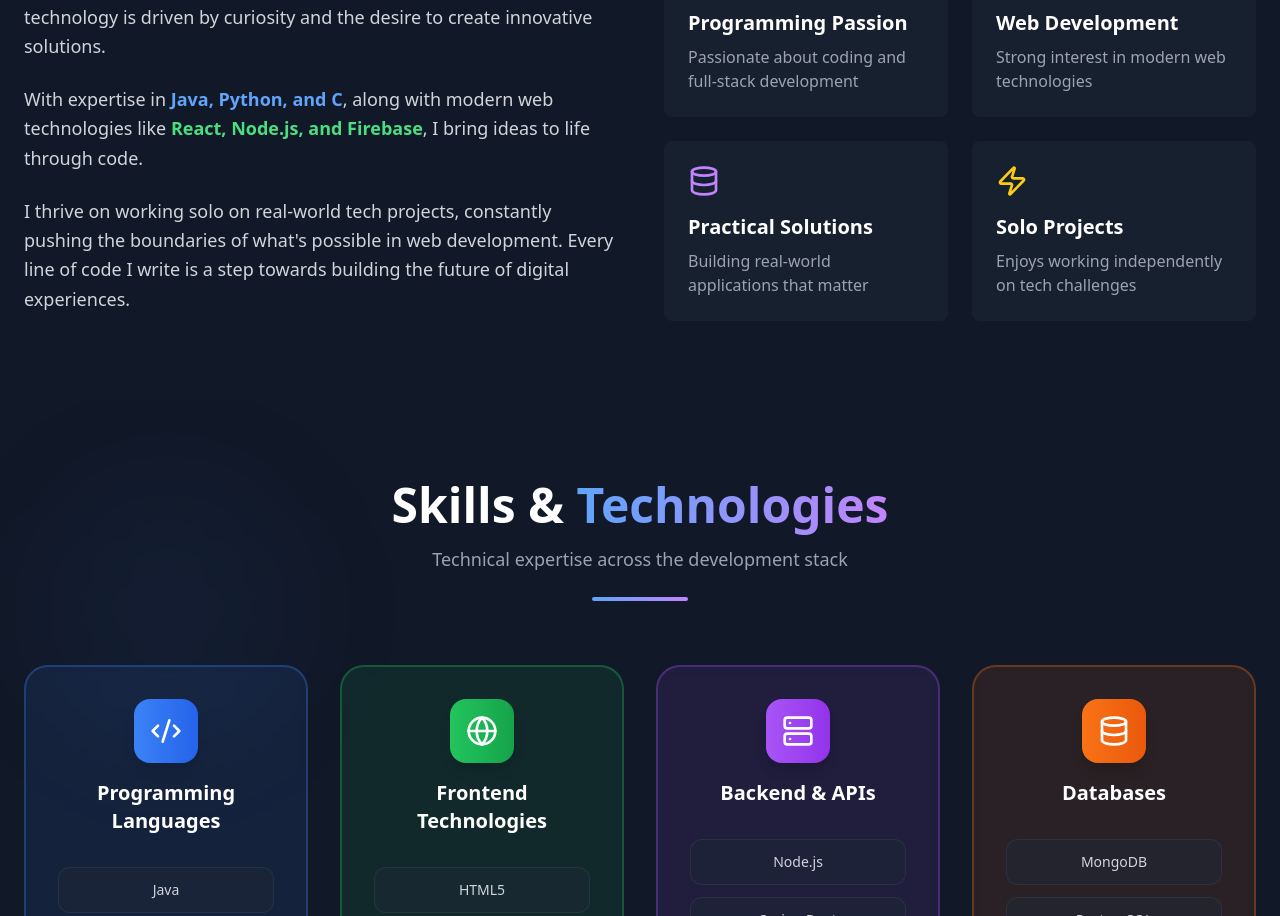
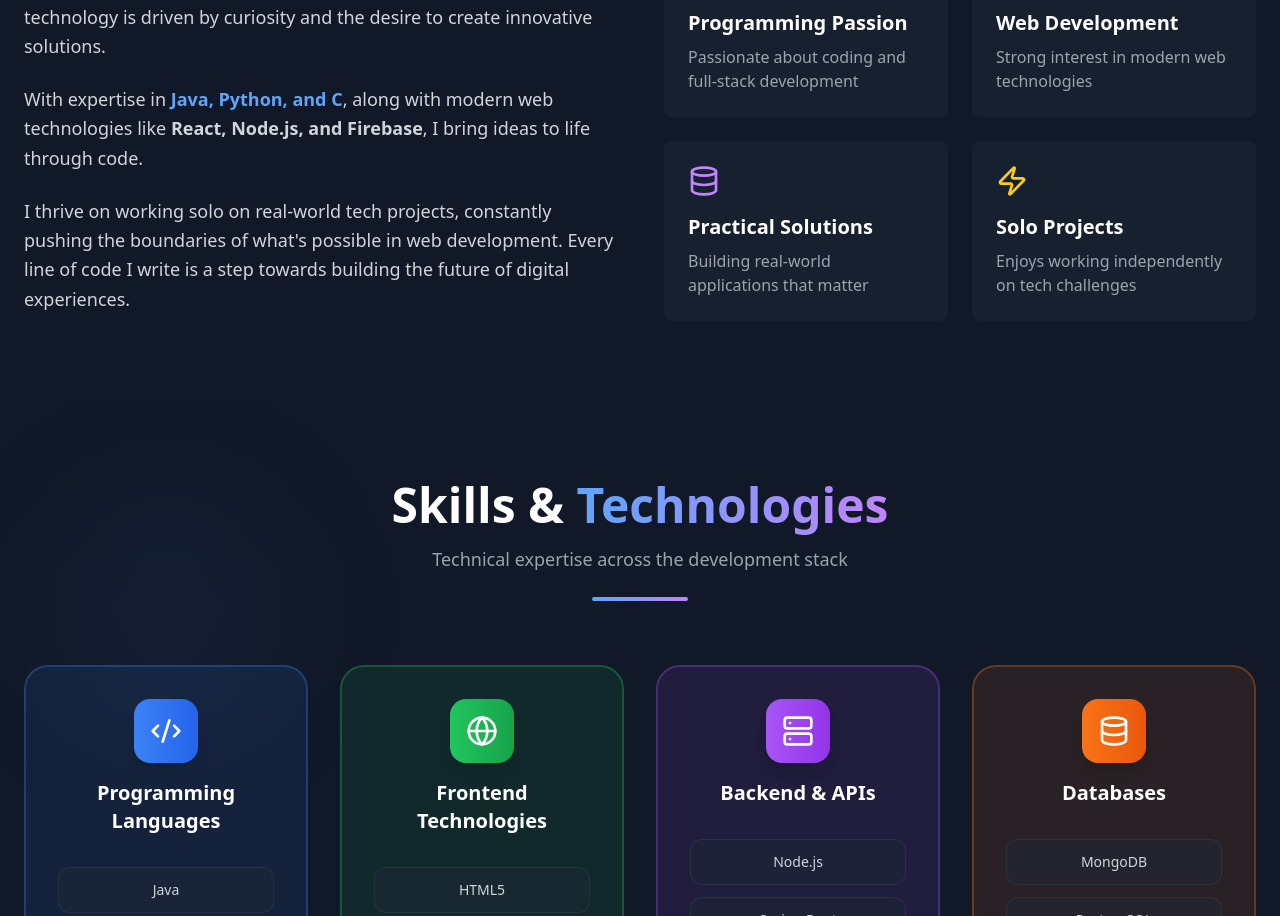
Before and after one commit to saikiransandeep/saikiran-portfolio, a React (Vite) app: page / in a window 1280 px wide. Shown: the part 1067-1983 px from the top of the page. Built offline with nearby package versions, Linux system fonts and the light colour scheme.

Commit message:
Fix: Remove green color from text
Removed green color from "React, Node.js, and Firebase" text in the About section.

```diff
--- a/src/components/AboutSection.tsx
+++ b/src/components/AboutSection.tsx
@@ -44,7 +44,7 @@ const AboutSection = () => {
 
             <p className="text-lg text-gray-300 leading-relaxed">
               With expertise in <span className="text-blue-400 font-semibold">Java, Python, and C</span>,
-              along with modern web technologies like <span className="text-green-400 font-semibold">React, Node.js, and Firebase</span>,
+              along with modern web technologies like <span className="text-gray-300 font-semibold">React, Node.js, and Firebase</span>,
               I bring ideas to life through code.
             </p>
 
```
